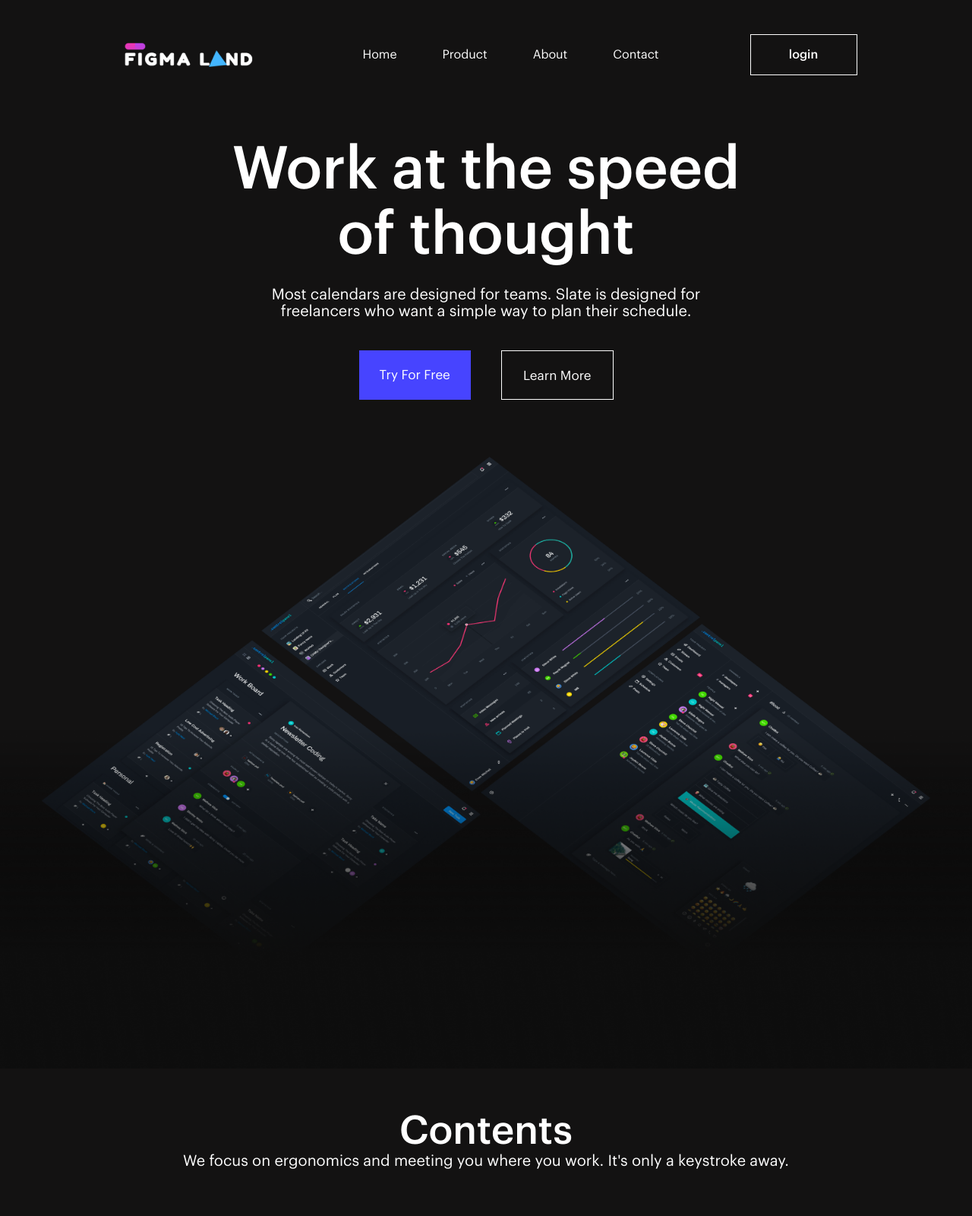
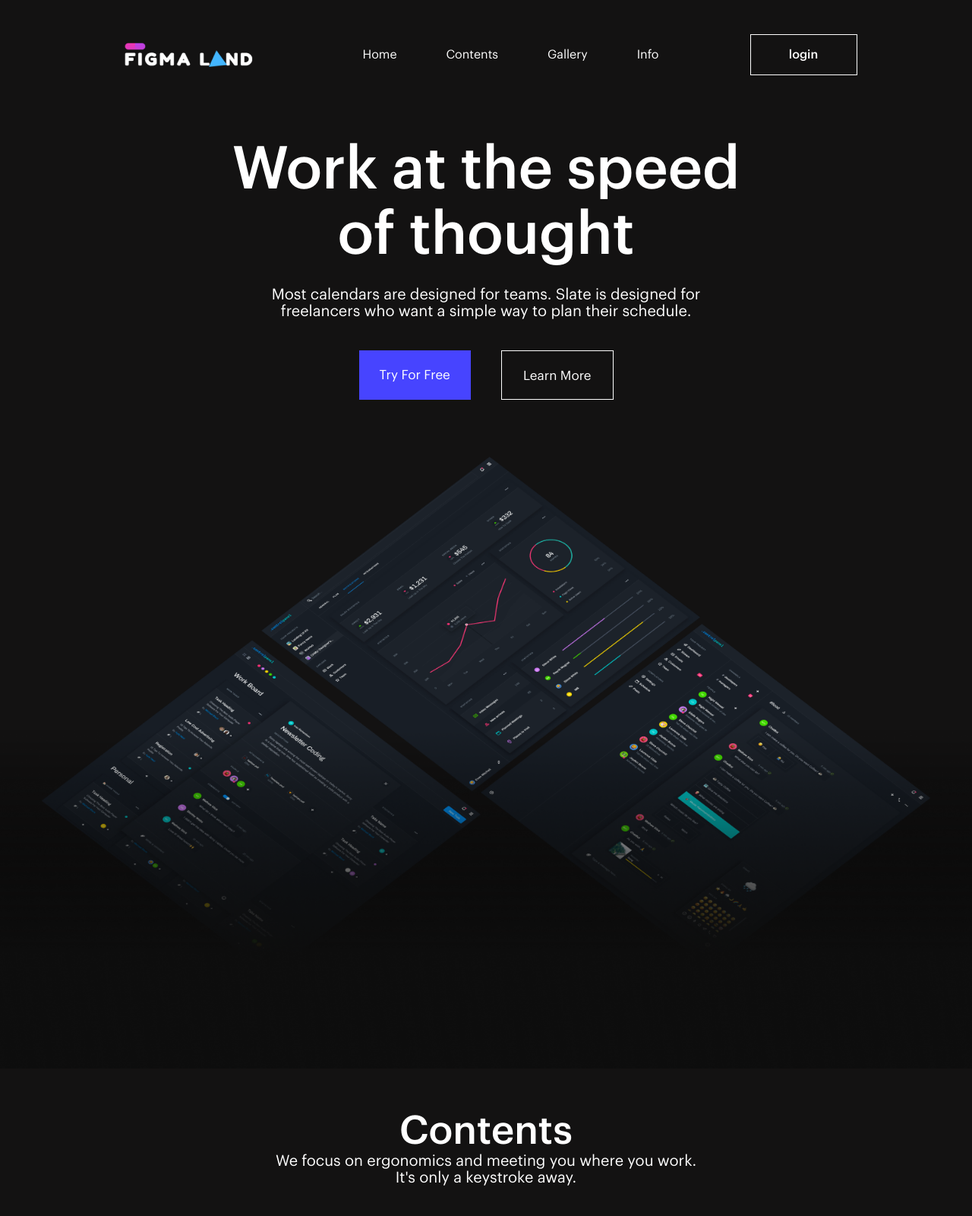
Before and after one commit to drobotilonna/lesson27, a plain HTML site: page index.html in a window 1280 px wide. Shown: the top 1600 px of the page at 76% size. Drawn offline with Linux system fonts and the light colour scheme.

Commit message:
homework30

```diff
--- a/index.html
+++ b/index.html
@@ -16,10 +16,10 @@
 
 
             <div class="menu-nav">
-                <a href="" class="link">Home</a>
-                <a href="" class="link">Product</a>
-                <a href="" class="link">About</a>
-                <a href="" class="link">Contact</a>
+                <a href="#" class="link">Home</a>
+                <a href="#contents" class="link">Contents</a>
+                <a href="#gallery" class="link">Gallery</a>
+                <a href="#info" class="link">Info</a>
             </div>
             <div class="nav-btns">
                 <a href="" class="login  whitebtn">login</a>
@@ -50,7 +50,7 @@
         <img class="im" src="./screens.png" alt="photo">
     </div>
 
-
+    <a name="contents"></a>
     <div class="contents">
         <div class="conter">
             <h2 class="contents-title">Contents</h2>
@@ -74,7 +74,7 @@
         </div>
 
 
-
+        <a name="gallery"></a>
         <div class="gallery">
             <div class="gallery-content">
                 <h2 class="contents-title "> Gallery</h2>
@@ -99,7 +99,7 @@
 
 
 
-
+        <a name="info"></a>
         <div class="footer">
             <div class="footer-contein">
                 <div class="footer-items">
@@ -142,8 +142,6 @@
                         </div>
                     </div>
                 </div>
-
-
             </div>
         </div>
     </div>
--- a/style.css
+++ b/style.css
@@ -182,13 +182,15 @@ body{
     text-align: center;
 }
 .contents-text{
+    max-width: 580px;
     color: white;
     font-size: 20px;
     font-family: 'mini';
     font-weight: 500;
-    margin: 0;
+    margin: 0 auto;
     text-align: center;
     margin-bottom: 20px;
+
 
 }
 .contents-bloucks{
@@ -271,6 +273,11 @@ body{
         margin: 0 8px 20px 8px;
     }
 }
+@media (max-width:768px) {
+    .contents-blouck{
+
+        height: 624px;
+    }
 
 
 .mack{
```
